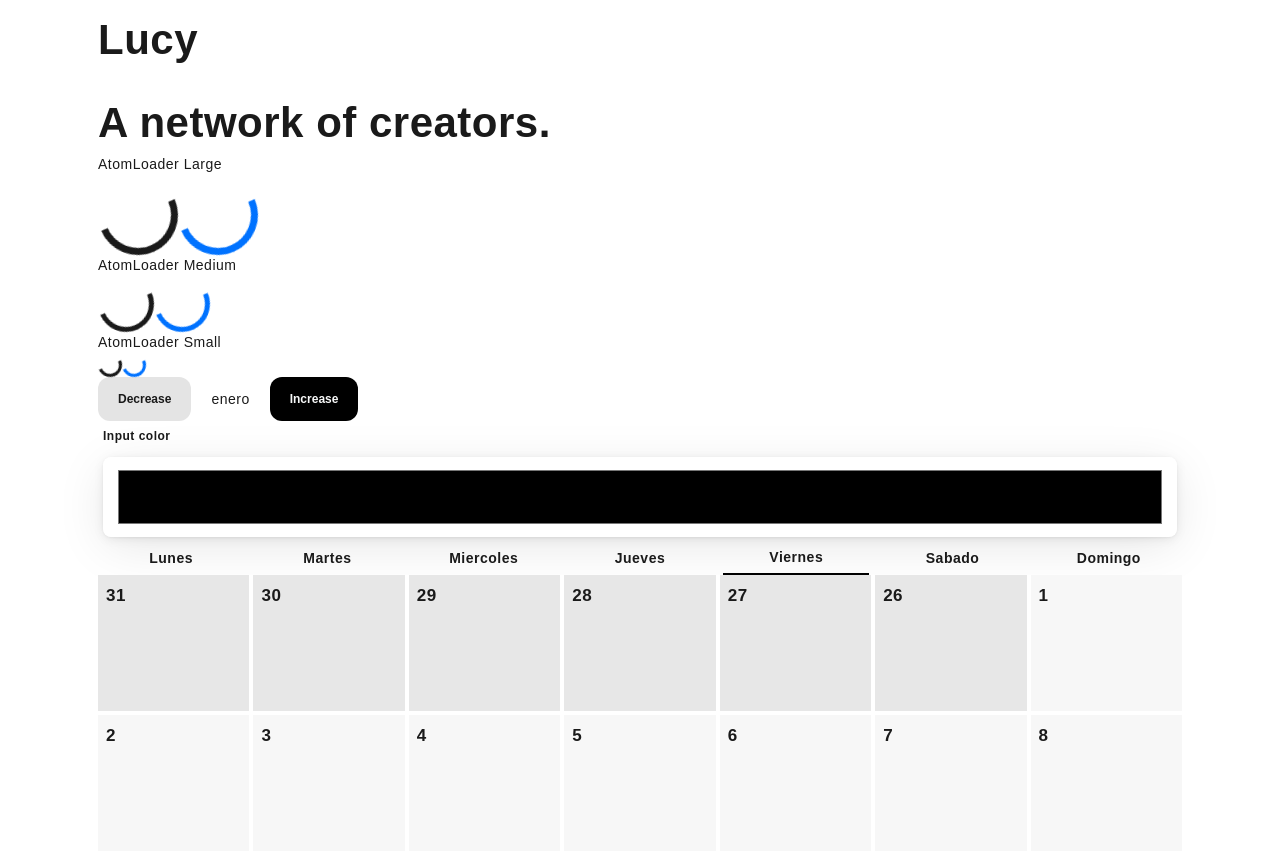
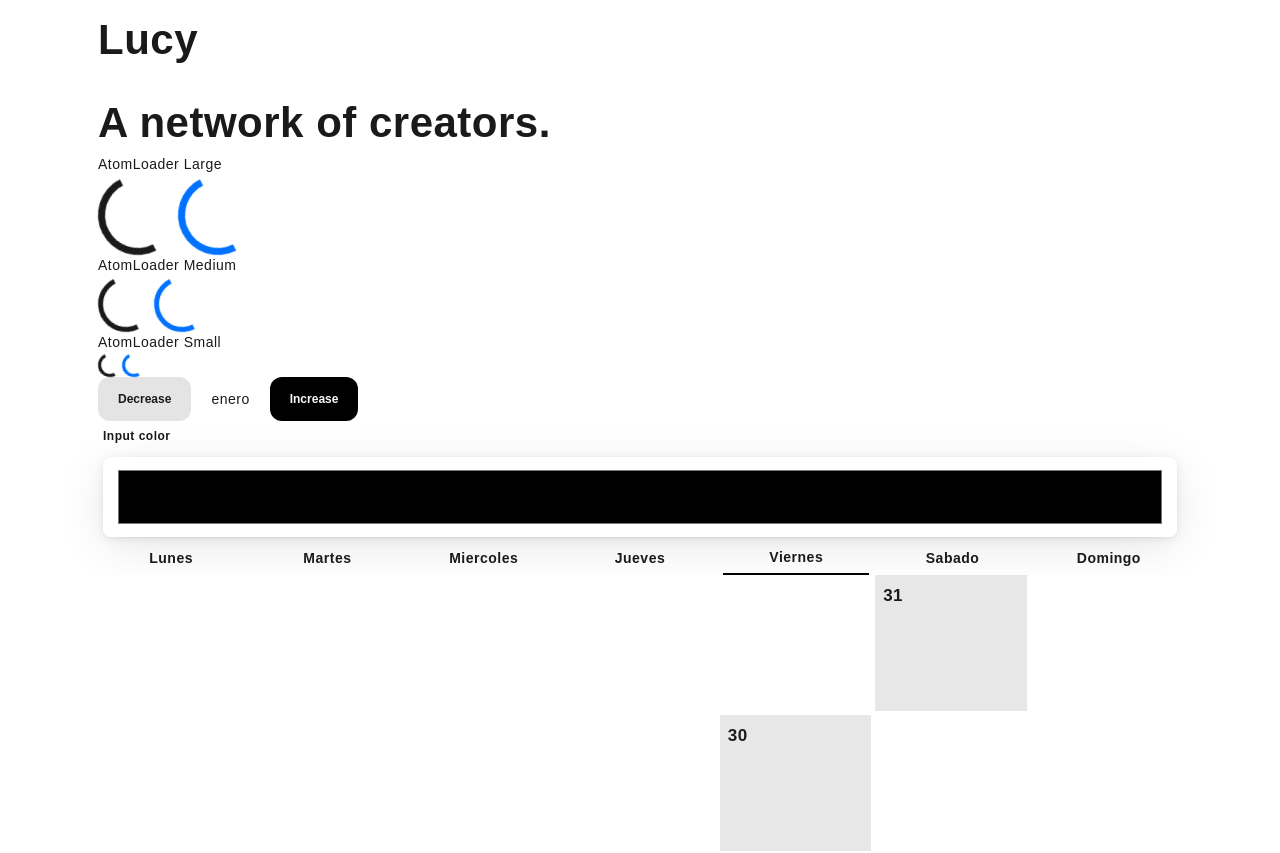
Before and after one commit to Whil117/lucy-nxtjs, a Next.js app: page / in a window 1280 px wide. Shown: the top 853 px of the page. Built offline with nearby package versions, Linux system fonts and the light colour scheme; no server answers; a web font is replaced by a local one.

Commit message:
asdfsdaf

```diff
--- a/src/@utils/calendar/index.ts
+++ b/src/@utils/calendar/index.ts
@@ -9,6 +9,7 @@
   5: 4,
   4: 3,
   3: 2,
+  2: 1,
   1: 0,
 };
 const MAPGRIDREVERSE = {
@@ -17,6 +18,7 @@
   3: 4,
   4: 3,
   5: 2,
+  6: 1,
 };
 
 const getBeforeOrAfterMonth = (
--- a/src/pages/index.tsx
+++ b/src/pages/index.tsx
@@ -224,7 +224,7 @@
                 customCSS={css`
                   padding: 8px;
                   background-color: var(--card-background);
-                  /* grid-column: ${daysPosition[item.gridPosition]}; */
+                  grid-column: ${daysPosition[item.gridPosition]};
                   ${item.isToday
                     ? css`
                         background-color: ${formik.values.colorButton};
```
